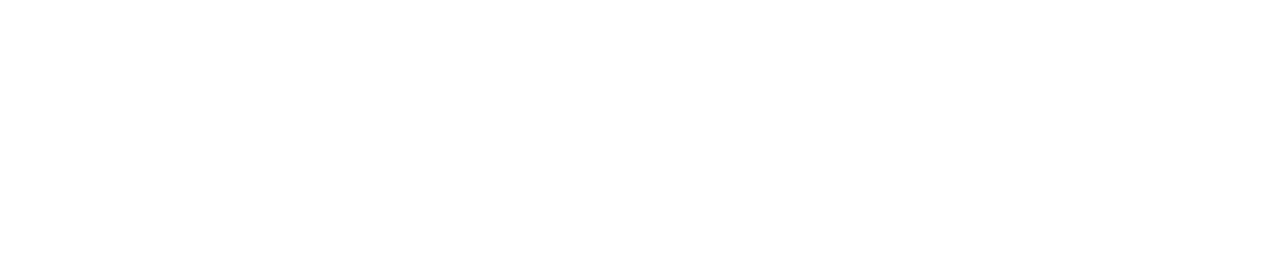
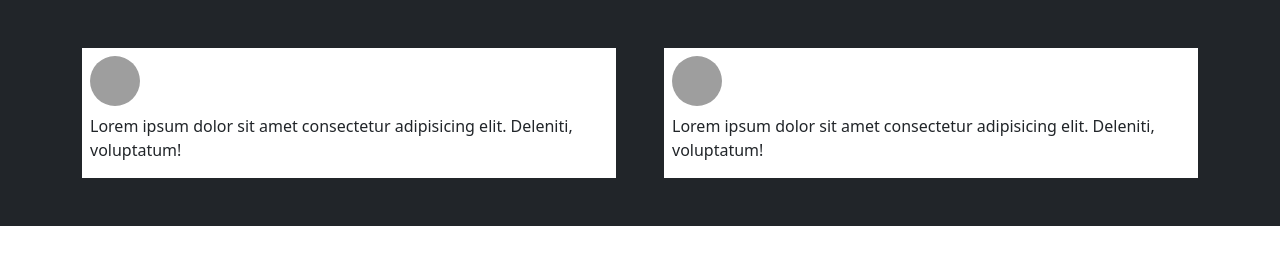
Before and after one commit to jamessteven74/js-social-posts, a plain HTML site: page assets/index.html in a window 1280 px wide. Drawn offline with nearby package versions, Linux system fonts and the light colour scheme; grey boxes are pictures that could not be loaded.

Commit message:
create_base_structure_in html

```diff
--- a/assets/index.html
+++ b/assets/index.html
@@ -4,10 +4,75 @@
     <meta charset="UTF-8">
     <meta http-equiv="X-UA-Compatible" content="IE=edge">
     <meta name="viewport" content="width=device-width, initial-scale=1.0">
+    <link href="https://cdn.jsdelivr.net/npm/bootstrap@5.0.2/dist/css/bootstrap.min.css" rel="stylesheet"
+    integrity="sha384-EVSTQN3/azprG1Anm3QDgpJLIm9Nao0Yz1ztcQTwFspd3yD65VohhpuuCOmLASjC" crossorigin="anonymous">
+    <link rel="stylesheet"
+    href="https://cdnjs.cloudflare.com/ajax/libs/font-awesome/6.1.1/css/all.min.css">
     <title>Document</title>
 </head>
 <body>
-    <p></p>
+
+
+    <div class="section py-5 bg-dark">  <!-- div_with_section_class -->
+        <div class="container">
+
+
+            <div class="row g-5" id="posts"> <!-- added_row -->
+
+
+                <!-- da commentare -->
+
+                <!-- <div class="col-sm-6">
+
+                    <div class="card w-100 rounded-0 p-2 border-0">
+                        <div class="d-flex">
+                            <img width="50" class="img-fluid rounded-circle" src="https://unsplash.it/300/300">
+                            <h2 class="ms-2">Title</h2>
+                        </div>
+                        <p class="my-2">
+                            Lorem ipsum dolor, sit amet consectetur adipisicing elit. Adipisci, architecto perspiciatis!
+                            Corporis.
+                        </p>
+                        <img class="img-fluid" src="https://unsplash.it/300/300">
+                        <div class=" p-3 d-flex justify-content-around">
+                            <div>
+                                <i class="fa-solid fa-thumbs-up"></i>
+                                Mi Piace
+                            </div>
+                            <div>Piace a N persone</div>
+                        </div>
+                    </div>
+
+
+                </div> -->
+
+                <!-- da commentare -->
+
+                <!-- <div class="col-sm-6">
+                    <div class="card w-100 rounded-0 p-2 border-0">
+                        <div class="d-flex">
+                            <img width="50" class="img-fluid rounded-circle" src="https://unsplash.it/300/300">
+                            <h2 class="ms-2">Title</h2>
+                        </div>
+                        <p class="my-2">
+                            Lorem ipsum dolor, sit amet consectetur adipisicing elit. Adipisci, architecto perspiciatis!
+                            Corporis.
+                        </p>
+                        <img class="img-fluid" src="https://unsplash.it/300/300">
+                        <div class="p-3 d-flex justify-content-around">
+                            <div>
+                                <i class="fa-solid fa-thumbs-up"></i>
+                                Mi Piace
+                            </div>
+                            <div>Piace a N persone</div>
+                        </div>
+                    </div>
+                </div> -->
+            </div>
+        </div>
+    </div>
+
+
 
     <script src="./js/main.js"></script>
 </body>
--- a/assets/js/main.js
+++ b/assets/js/main.js
@@ -10,6 +10,9 @@
 // numero di likes.
 
 
+//per capire come procedere parto  dall'Html per creare sito e successivamente la scrittura la riporto in js
+
+//creo array di oggetti.
 
 
 
@@ -17,10 +20,11 @@ let posts = [{
 
     "id": 1,
     "autore": "mario",
-    "foto" : "mario_jpg",
+    "img": "https://unsplash.it/300/300?image=",
+    "foto" : "https://unsplash.it/300/300?image=",
     "data" : "12-13-2016",
     "text": "Lorem ipsum dolor sit amet consectetur adipisicing elit. Deleniti, voluptatum!",
-    "img": "sunset.jpg",
+    "img": "https://unsplash.it/300/300?image=",
     "likes": 100,
 
 
@@ -36,10 +40,11 @@ let posts = [{
 
     "id": 1,
     "autore": "giovanni",
-    "foto" : "mario_jpg",
+    "img": "https://unsplash.it/300/300?image=",
+    "foto" : "https://unsplash.it/300/300?image=",
     "data" : "12-13-2016",
     "text": "Lorem ipsum dolor sit amet consectetur adipisicing elit. Deleniti, voluptatum!",
-    "img": "sunset.jpg",
+    "img": "https://unsplash.it/300/300?image=",
     "likes": 80,
 
 
@@ -52,3 +57,35 @@ let posts = [{
 }
 
 ]
+
+//creo div in Html
+const postsHtml = document.getElementById("posts");
+posts.forEach(p => {
+    let pHtml = document.createElement("div");
+    pHtml.className = "col-sm-6";
+
+    //creo una card in html con le stesse proprietà presenti in html
+        let cardHtml = document.createElement("div");
+        cardHtml.className = "card w-100 rounded-0 p-2 border-0";
+
+        //creo un div in html con le stesse proprietà riga 24 html
+            let headerHtml = document.createElement("div");
+            headerHtml.className = "d-flex";
+            //creo immagine rotonda in alto a sinistra con le stesse proprietà di riga 25 html
+                let iconHtml = document.createElement("img");
+                iconHtml.className = "img-fluid rounded-circle";
+                iconHtml.width = 50;
+                iconHtml.src = p.foto;
+                headerHtml.append(iconHtml);
+
+            cardHtml.append(headerHtml);
+                // creo la descrizione
+            let descHtml = document.createElement("p");
+            descHtml.className = "my-2";
+            descHtml.innerText = p.text;
+            cardHtml.append(descHtml);
+
+        pHtml.append(cardHtml);
+
+    postsHtml.append(pHtml);
+});
```
